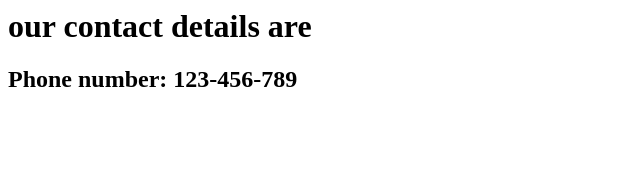
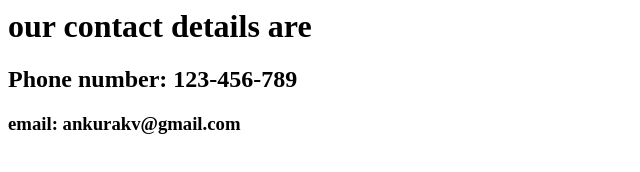
Before and after one commit to ankurakv11/gitlearning, a plain HTML site: page index.html in a window 1280 px wide. Shown: the whole page, without its empty margins (0-640 px from the left). Drawn offline with Linux system fonts and the light colour scheme.

Commit message:
add email

```diff
--- a/index.html
+++ b/index.html
@@ -1,2 +1,3 @@
 <h1> our contact details are </h1>
 <h2> Phone number: 123-456-789 </h2>
+<h3> email: ankurakv@gmail.com </h3>
```
